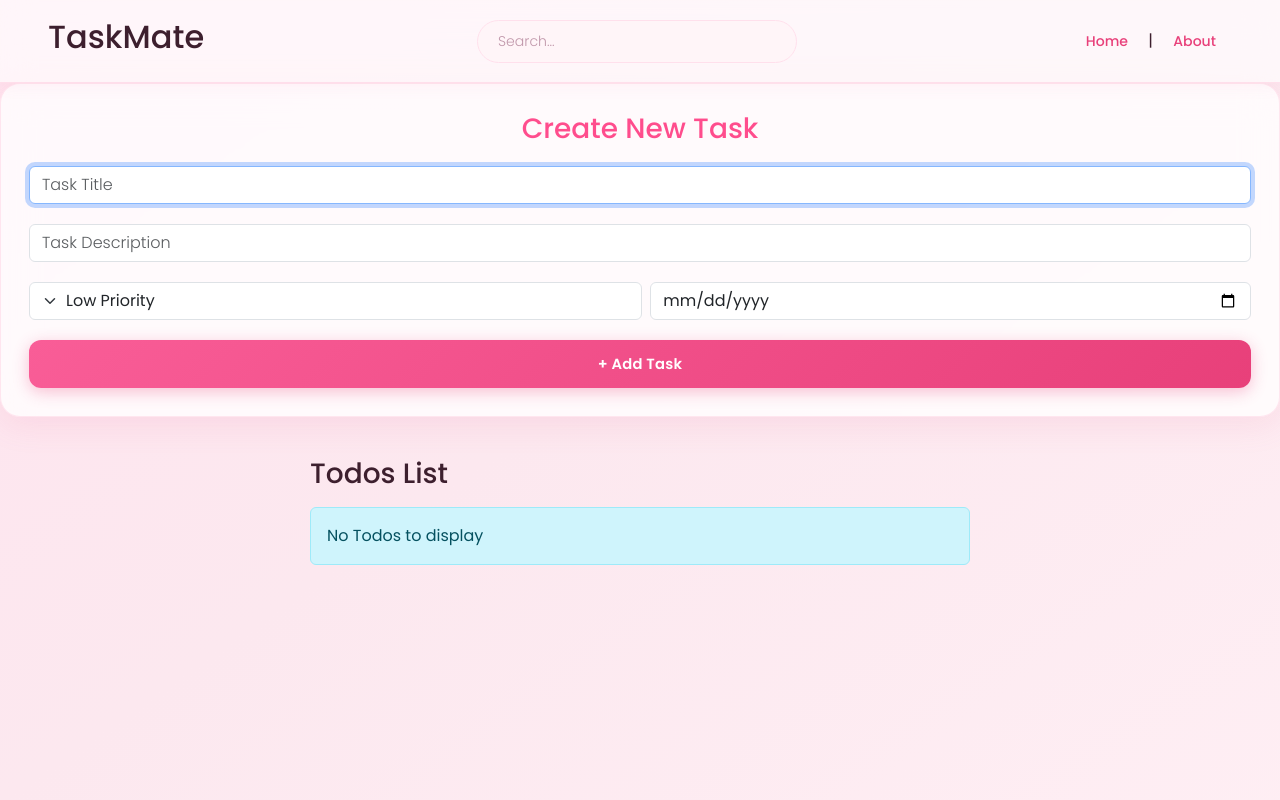
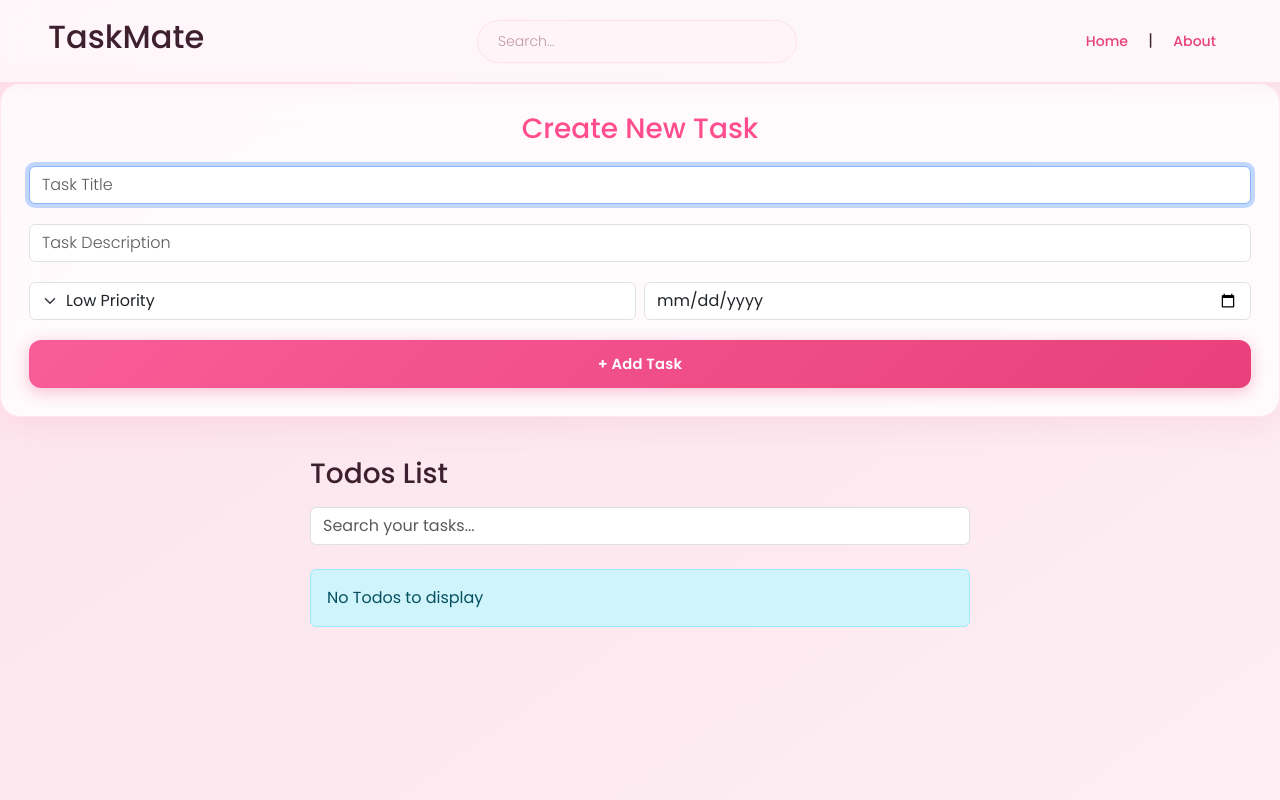
Before and after one commit to sanyaaflj-max/todos-list, a React (Create React App) app: page / in a window 1280 px wide. Shown: the top 800 px of the page. Built offline with nearby package versions, Linux system fonts and the light colour scheme.

Commit message:
feat: implement useId and useDeferredValue for better accessibility and performance

```diff
--- a/src/App.js
+++ b/src/App.js
@@ -1,6 +1,6 @@
 import React, { useState, useEffect, useMemo, useCallback, useReducer } from "react";
 import { BrowserRouter as Router, Routes, Route } from "react-router-dom";
-import { TodoContext } from "./context/TodoContext"; // Check this path!
+import { TodoContext } from "./context/TodoContext";
 
 import Header from "./MyComponents/Header";
 import { Todos } from "./MyComponents/Todos";
@@ -9,16 +9,24 @@ import { Footer } from "./MyComponents/Footer";
 import { About } from "./MyComponents/About";
 import "./App.css";
 
+// 1. Reducer logic stays outside the component
 const todoReducer = (state, action) => {
   switch (action.type) {
-    case "ADD": return [...state, action.payload];
-    case "DELETE": return state.filter(t => t.id !== action.payload);
-    case "TOGGLE": return state.map(t => t.id === action.payload ? { ...t, done: !t.done } : t);
-    default: return state;
+    case "ADD":
+      return [...state, action.payload];
+    case "DELETE":
+      return state.filter((t) => t.id !== action.payload);
+    case "TOGGLE":
+      return state.map((t) =>
+        t.id === action.payload ? { ...t, done: !t.done } : t
+      );
+    default:
+      return state;
   }
 };
 
 function App() {
+  // 2. State Management with useReducer
   const [todos, dispatch] = useReducer(todoReducer, [], () => {
     const saved = localStorage.getItem("todos");
     return saved ? JSON.parse(saved) : [];
@@ -27,10 +35,12 @@ function App() {
   const [searchQuery, setSearchQuery] = useState("");
   const [darkMode, setDarkMode] = useState(false);
 
+  // 3. Side Effect for LocalStorage
   useEffect(() => {
     localStorage.setItem("todos", JSON.stringify(todos));
   }, [todos]);
 
+  // 4. Memoized Actions (useCallback)
   const addTodo = useCallback((title, desc, priority, dueDate) => {
     const newTodo = { id: Date.now(), title, desc, priority, dueDate, done: false };
     dispatch({ type: "ADD", payload: newTodo });
@@ -39,14 +49,25 @@ function App() {
   const deleteTodo = useCallback((id) => dispatch({ type: "DELETE", payload: id }), []);
   const toggleTodo = useCallback((id) => dispatch({ type: "TOGGLE", payload: id }), []);
 
+  // 5. Performance optimization for Search (useMemo)
   const filteredTodos = useMemo(() => {
-    return todos.filter(t => t.title.toLowerCase().includes(searchQuery.toLowerCase()));
+    return todos.filter((t) =>
+      t.title.toLowerCase().includes(searchQuery.toLowerCase())
+    );
   }, [todos, searchQuery]);
 
+  // 6. SINGLE RETURN STATEMENT
   return (
     <TodoContext.Provider value={{ todos: filteredTodos, addTodo, deleteTodo, toggleTodo }}>
+      <div className={`app-container ${darkMode ? "dark" : ""}`}>
         <Router>
-      <Header title="TaskMate" searchQuery={searchQuery} onSearchChange={setSearchQuery} darkMode={darkMode} setDarkMode={setDarkMode} />
+          <Header
+            title="TaskMate"
+            searchQuery={searchQuery}
+            onSearchChange={setSearchQuery}
+            darkMode={darkMode}
+            setDarkMode={setDarkMode}
+          />
           <div className="main-content">
             <Routes>
               <Route path="/" element={
@@ -60,18 +81,9 @@ function App() {
           </div>
           <Footer />
         </Router>
+      </div>
     </TodoContext.Provider>
   );
-// ... rest of your code
-  return (
-    <TodoContext.Provider value={{ todos: filteredTodos, addTodo, deleteTodo, toggleTodo }}>
-      <div className={`app-container ${darkMode ? "dark" : ""}`}>
-        <Router>
-           {/* ... your components */}
-        </Router>
-      </div>
-    </TodoContext.Provider>
-  ); // <--- This line is likely what's causing the error if brackets above are missing
-} // <--- You might be missing this closing brace for the App function!
+}
 
 export default App;
--- a/src/MyComponents/AddTodo.js
+++ b/src/MyComponents/AddTodo.js
@@ -1,4 +1,4 @@
-import React, { useState, useRef, useEffect, useContext } from "react";
+import React, { useState, useRef, useEffect, useContext, useId } from "react";
 import { TodoContext } from "../context/TodoContext";
 
 export const AddTodo = () => {
@@ -9,11 +9,13 @@ export const AddTodo = () => {
   const [dueDate, setDueDate] = useState("");
   const inputRef = useRef(null);
 
+  // 1. Generate a unique ID prefix for this form instance
+  const id = useId();
+
   useEffect(() => {
     if (inputRef.current) inputRef.current.focus();
   }, []);
 
-  // This safety check prevents the "Cannot destructure property 'addTodo' of undefined" error
   if (!context) return null;
   const { addTodo } = context;
 
@@ -34,25 +36,37 @@ export const AddTodo = () => {
       <form onSubmit={submit} className="todo-form">
         <h3 className="text-center" style={{color: "#ff4d8d"}}>Create New Task</h3>
 
+        {/* 2. Added labels linked to inputs via unique IDs */}
+        <div className="mb-2">
+          <label htmlFor={id + '-title'} className="visually-hidden">Task Title</label>
           <input
+            id={id + '-title'}
             ref={inputRef}
             type="text"
-          className="form-control mb-2"
+            className="form-control"
             placeholder="Task Title"
             value={title}
             onChange={(e) => setTitle(e.target.value)}
           />
+        </div>
 
+        <div className="mb-2">
+          <label htmlFor={id + '-desc'} className="visually-hidden">Task Description</label>
           <input
+            id={id + '-desc'}
             type="text"
-          className="form-control mb-2"
+            className="form-control"
             placeholder="Task Description"
             value={desc}
             onChange={(e) => setDesc(e.target.value)}
           />
+        </div>
 
         <div className="d-flex gap-2 mb-2">
+          <div className="w-50">
+            <label htmlFor={id + '-priority'} className="visually-hidden">Priority</label>
             <select
+              id={id + '-priority'}
               className="form-select"
               value={priority}
               onChange={(e) => setPriority(e.target.value)}
@@ -61,13 +75,18 @@ export const AddTodo = () => {
               <option value="Medium">Medium Priority</option>
               <option value="High">High Priority</option>
             </select>
+          </div>
 
+          <div className="w-50">
+            <label htmlFor={id + '-date'} className="visually-hidden">Due Date</label>
             <input
+              id={id + '-date'}
               type="date"
               className="form-control"
               value={dueDate}
               onChange={(e) => setDueDate(e.target.value)}
             />
+          </div>
         </div>
 
         <button type="submit" className="add-btn w-100">+ Add Task</button>
--- a/src/MyComponents/Todos.js
+++ b/src/MyComponents/Todos.js
@@ -1,36 +1,61 @@
-import React, { useContext } from "react";
+import React, { useContext, useState, useDeferredValue, useMemo } from "react";
 import { TodoContext } from "../context/TodoContext";
 import { TodoItem } from "./TodoItem";
 
 export const Todos = () => {
-  // 1. Grab the context data
   const context = useContext(TodoContext);
+  const [query, setQuery] = useState("");
+  const deferredQuery = useDeferredValue(query);
 
-  // 2. Add the safety guard (very important!)
+  // 1. Move useMemo ABOVE the safety check
+  const filteredTodos = useMemo(() => {
+    // We add a safety check inside the memo instead
+    const list = context?.todos || [];
+    return list.filter((todo) =>
+      todo.title.toLowerCase().includes(deferredQuery.toLowerCase())
+    );
+  }, [context?.todos, deferredQuery]);
+
+  // 2. NOW you can do your early returns
   if (!context || !context.todos) {
     return <div className="container mt-3">Loading Tasks...</div>;
   }
 
   const { todos, deleteTodo, toggleTodo } = context;
 
-  // 3. You MUST have a return statement here
   return (
     <div className="container" style={{ minHeight: "70vh" }}>
       <h3 className="my-3">Todos List</h3>
-      {todos.length === 0 ? (
-        <div className="alert alert-info">No Todos to display</div>
-      ) : (
-        todos.map((todo) => {
-          return (
+
+      <div className="mb-4">
+        <input
+          type="text"
+          className="form-control"
+          placeholder="Search your tasks..."
+          value={query}
+          onChange={(e) => setQuery(e.target.value)}
+        />
+      </div>
+
+      <div style={{
+        opacity: query !== deferredQuery ? 0.6 : 1,
+        transition: "opacity 0.2s ease"
+      }}>
+        {filteredTodos.length === 0 ? (
+          <div className="alert alert-info">
+            {todos.length === 0 ? "No Todos to display" : "No matches found"}
+          </div>
+        ) : (
+          filteredTodos.map((todo) => (
             <TodoItem
               key={todo.id}
               todo={todo}
               onDelete={deleteTodo}
               onToggle={toggleTodo}
             />
-          );
-        })
-      )}
+          ))
+        )}
+      </div>
     </div>
-  ); // 4. Close your return here
+  );
 };
```
Lines whose indentation alone changed are shown as unchanged.
